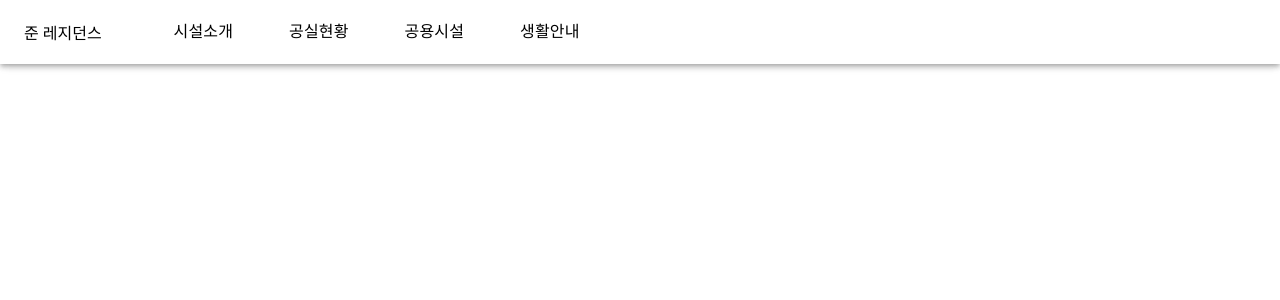
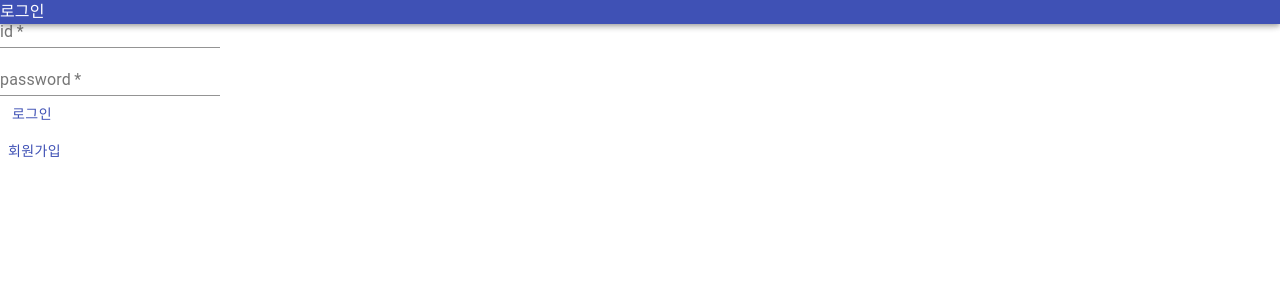
Before and after one commit to youngrove/june_client, a React (Create React App) app: page /login in a window 1280 px wide. Shown: the top 300 px of the page. Built offline with nearby package versions, Linux system fonts and the light colour scheme.

Commit message:
login completed

```diff
--- a/package.json
+++ b/package.json
@@ -4,6 +4,8 @@
   "private": true,
   "dependencies": {
     "@material-ui/core": "^4.5.1",
+    "axios": "^0.19.0",
+    "material-ui": "^0.20.2",
     "react": "^16.11.0",
     "react-dom": "^16.11.0",
     "react-router-dom": "^5.1.2",
--- a/public/index.html
+++ b/public/index.html
@@ -2,7 +2,6 @@
 <html lang="en">
   <head>
     <meta charset="utf-8" />
-    <link rel="icon" href="%PUBLIC_URL%/favicon.ico" />
     <meta name="viewport" content="width=device-width, initial-scale=1" />
     <meta name="theme-color" content="#000000" />
     <meta
--- a/src/App.js
+++ b/src/App.js
@@ -1,20 +1,19 @@
 import React from "react";
 import "./App.css";
-import { Header, Footer } from "./Layouts/";
 import Home from "./Pages/Home";
 import RoomList from "./Pages/RoomList";
+import Admin from "./Pages/Admin";
 // import { Grid } from "@material-ui/core";
+import { PrivateRoute } from "./Pages/Private";
 import { Route, Link } from "react-router-dom";
 
 function App() {
   return (
     <>
-      <Header />
       <Route exact path="/" component={Home} />
       <Route exact path="/checkRooms" component={RoomList} />
-      {/* <Route exact path ='/contact' component={} /> */}
-      <Route path="" />
-      <Footer />
+      <Route exact path="/login" component={Admin} />
+      <PrivateRoute exact path="/admin" component={RoomList} />
     </>
   );
 }
--- /dev/null
+++ b/src/Components/Login.js
@@ -0,0 +1,137 @@
+import React, { useState, useEffect } from "react";
+import MuiThemeProvider from "material-ui/styles/MuiThemeProvider";
+import AppBar from "@material-ui/core/AppBar";
+import TextField from "@material-ui/core/TextField";
+import Button from "@material-ui/core/Button";
+import { Toolbar } from "@material-ui/core";
+import Typography from "@material-ui/core/typography";
+import axios from "axios";
+import { Redirect, Route } from "react-router-dom";
+
+const Login = props => {
+  const [id, setId] = useState("");
+  const [password, setPw] = useState("");
+
+  const onSubmit = () => {
+    axios
+      .post("http://localhost:3002/user/signin", {
+        id: id,
+        password: password
+      })
+      .then(res => {
+        if (res.status === 200) {
+          console.log("@@@success");
+          localStorage.setItem("isLogin", true);
+        }
+      })
+      .catch(error => {
+        console.log(error);
+      });
+  };
+
+  return (
+    <div>
+      <AppBar>
+        <Typography>로그인</Typography>
+      </AppBar>
+      <TextField
+        required
+        label="id"
+        onChange={e => setId(e.target.value)}
+      ></TextField>
+      <br />
+      <TextField
+        required
+        label="password"
+        onChange={e => setPw(e.target.value)}
+      ></TextField>
+      <div>
+        <Button color="primary" onClick={onSubmit}>
+          로그인
+        </Button>
+      </div>
+      <div>
+        <Button color="primary" onClick={onSubmit}>
+          회원가입
+        </Button>
+      </div>
+    </div>
+  );
+};
+
+export default Login;
+
+// class Login extends Component {
+//   constructor(props) {
+//     super(props);
+//     this.state = {
+//       username: "",
+//       password: ""
+//     };
+//   }
+//   handleClick(event) {
+//     var apiBaseUrl = "http://localhost:4000/api/";
+//     var self = this;
+//     var payload = {
+//       email: this.state.username,
+//       password: this.state.password
+//     };
+//     axios
+//       .post(apiBaseUrl + "login", payload)
+//       .then(function(response) {
+//         console.log(response);
+//         if (response.data.code == 200) {
+//           console.log("Login successfull");
+//         } else if (response.data.code == 204) {
+//           console.log("Username password do not match");
+//           alert("username password do not match");
+//         } else {
+//           console.log("Username does not exists");
+//           alert("Username does not exist");
+//         }
+//       })
+//       .catch(function(error) {
+//         console.log(error);
+//       });
+//   }
+//   render() {
+//     return (
+//       <div>
+//         <MuiThemeProvider>
+//           <div>
+//             <Toolbar>
+//               <Typography>로그인</Typography>
+//             </Toolbar>
+//             <TextField
+//               hintText="Enter your Username"
+//               floatingLabelText="Username"
+//               onChange={(event, newValue) =>
+//                 this.setState({ username: newValue })
+//               }
+//             />
+//             <br />
+//             <TextField
+//               type="password"
+//               hintText="Enter your Password"
+//               floatingLabelText="Password"
+//               onChange={(event, newValue) =>
+//                 this.setState({ password: newValue })
+//               }
+//             />
+//             <br />
+//             <RaisedButton
+//               label="Submit"
+//               primary={true}
+//               style={style}
+//               onClick={event => this.handleClick(event)}
+//             />
+//           </div>
+//         </MuiThemeProvider>
+//       </div>
+//     );
+//   }
+// }
+// const style = {
+//   margin: 15
+// };
+// export default Login;
--- /dev/null
+++ b/src/Pages/Admin.js
@@ -0,0 +1,12 @@
+import React from "react";
+import Login from "../Components/Login";
+
+const Admin = () => {
+  return (
+    <div>
+      <Login />
+    </div>
+  );
+};
+
+export default Admin;
--- a/src/Pages/Home.js
+++ b/src/Pages/Home.js
@@ -4,15 +4,18 @@ import Intro from "../Components/Intro";
 import Room from "../Components/Room";
 import Facility from "../Components/Facility";
 import Feature from "../Components/Feature";
+import { Header, Footer } from "../Layouts/";
 
 const Home = () => {
   return (
     <>
+      <Header />
       <Main />
       <Intro />
       <Room />
       <Facility />
       <Feature />
+      <Footer />
     </>
   );
 };
--- /dev/null
+++ b/src/Pages/Private.js
@@ -0,0 +1,17 @@
+import React from "react";
+import { Route, Redirect } from "react-router-dom";
+
+export const PrivateRoute = ({ component: Component, ...rest }) => (
+  <Route
+    {...rest}
+    render={props =>
+      localStorage.getItem("isLogin") ? (
+        <Component {...props} />
+      ) : (
+        <Redirect
+          to={{ pathname: "/login", state: { from: props.location } }}
+        />
+      )
+    }
+  />
+);
--- a/src/Pages/RoomList.js
+++ b/src/Pages/RoomList.js
@@ -1,12 +1,7 @@
 import React from "react";
-import Room from "../Components/Room";
 
 const RoomList = () => {
-  return (
-    <>
-      <Room />
-    </>
-  );
+  return <>추가하기</>;
 };
 
 export default RoomList;
```
Also changed, not shown: 1 other file (tests, documents, lock files or other folders).
